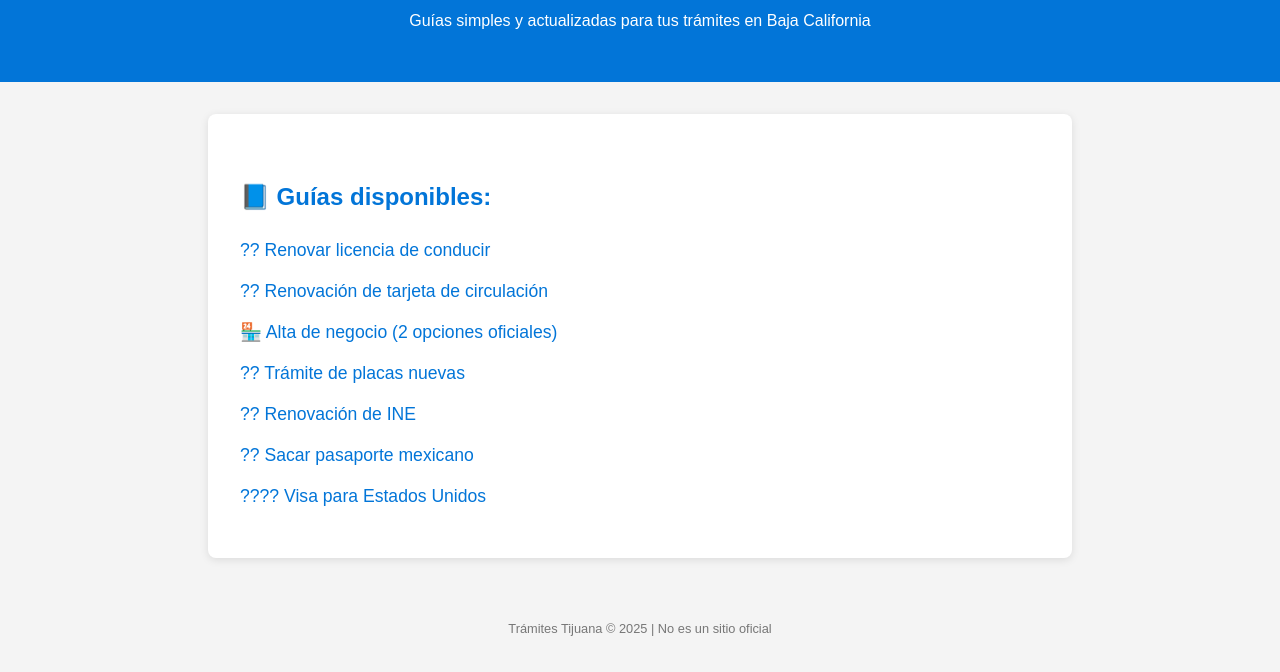
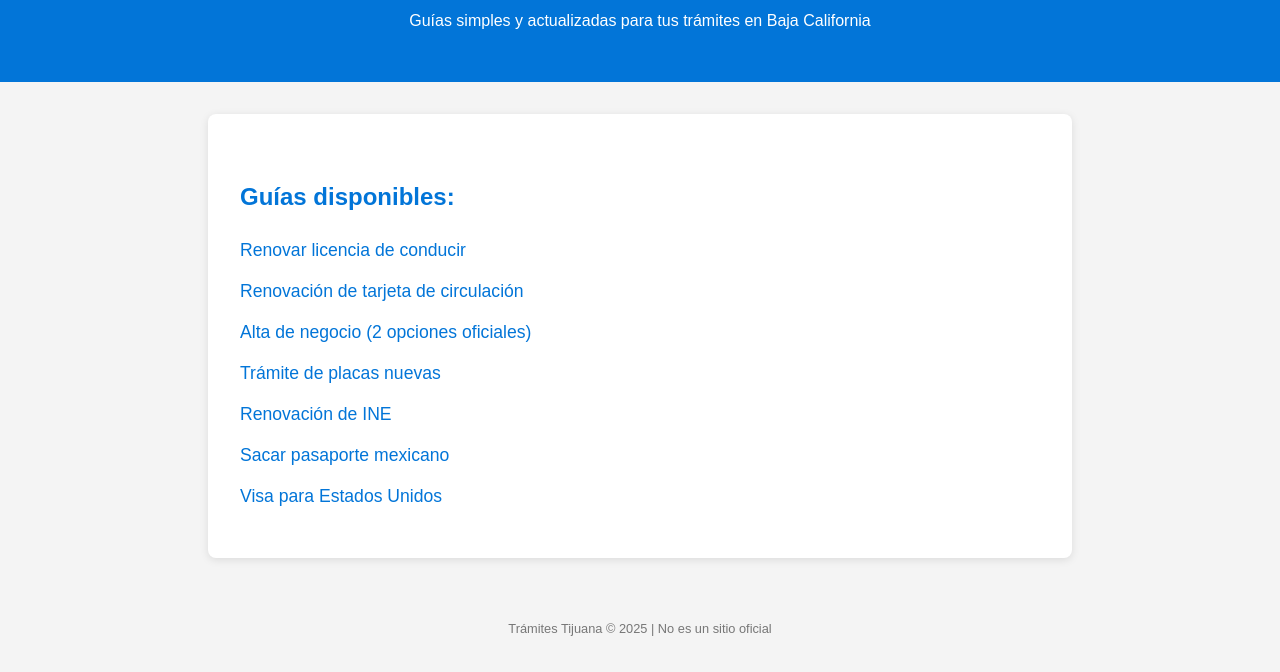
Before and after one commit to ozcarprez/tramites-tijuana-web, a plain HTML site: page index.html in a window 1280 px wide. Shown: the part 118-790 px from the top of the page. Drawn offline with Linux system fonts and the light colour scheme.

Commit message:
Update index.html

```diff
--- a/index.html
+++ b/index.html
@@ -3,7 +3,7 @@
 <head>
   <meta charset="UTF-8" />
   <meta name="viewport" content="width=device-width, initial-scale=1" />
-  <title>Trámites Tijuana - Inicio</title>
+  <title>Trámites Tijuana</title>
   <link rel="stylesheet" href="styles.css" />
 
   <!-- Google AdSense -->
@@ -18,15 +18,15 @@
 
   <main>
     <section>
-      <h2>📘 Guías disponibles:</h2>
+      <h2>Guías disponibles:</h2>
       <ul class="tramites">
-        <li><a href="licencia.html">?? Renovar licencia de conducir</a></li>
-        <li><a href="tarjeta-circulacion.html">?? Renovación de tarjeta de circulación</a></li>
-        <li><a href="alta-negocio.html">🏪 Alta de negocio (2 opciones oficiales)</a></li>
-        <li><a href="placas-nuevas.html">?? Trámite de placas nuevas</a></li>
-        <li><a href="ine-renovacion.html">?? Renovación de INE</a></li>
-        <li><a href="pasaporte.html">?? Sacar pasaporte mexicano</a></li>
-        <li><a href="visa-usa.html">???? Visa para Estados Unidos</a></li>
+        <li><a href="licencia.html">Renovar licencia de conducir</a></li>
+        <li><a href="tarjeta-circulacion.html">Renovación de tarjeta de circulación</a></li>
+        <li><a href="alta-negocio.html">Alta de negocio (2 opciones oficiales)</a></li>
+        <li><a href="placas-nuevas.html">Trámite de placas nuevas</a></li>
+        <li><a href="ine-renovacion.html">Renovación de INE</a></li>
+        <li><a href="pasaporte.html">Sacar pasaporte mexicano</a></li>
+        <li><a href="visa-usa.html">Visa para Estados Unidos</a></li>
       </ul>
     </section>
   </main>
```
